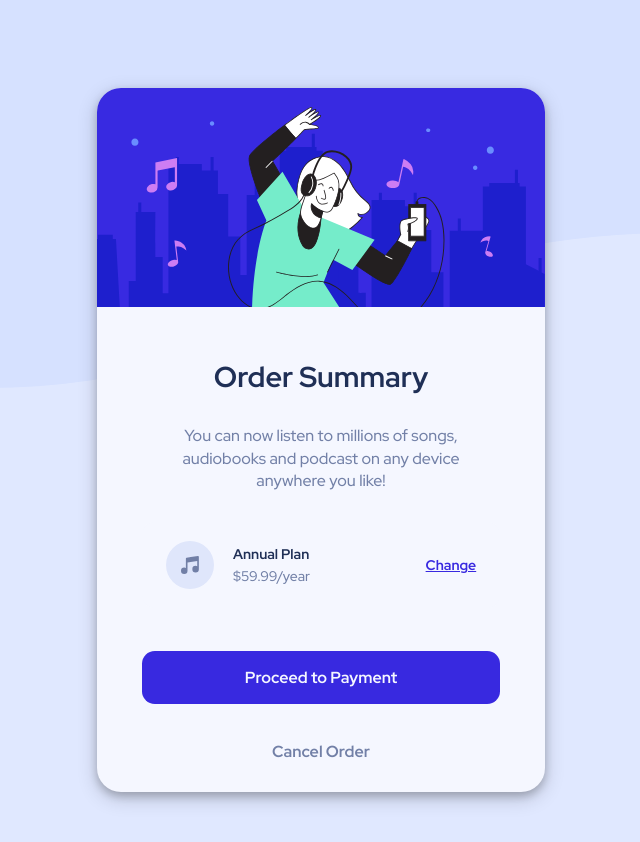
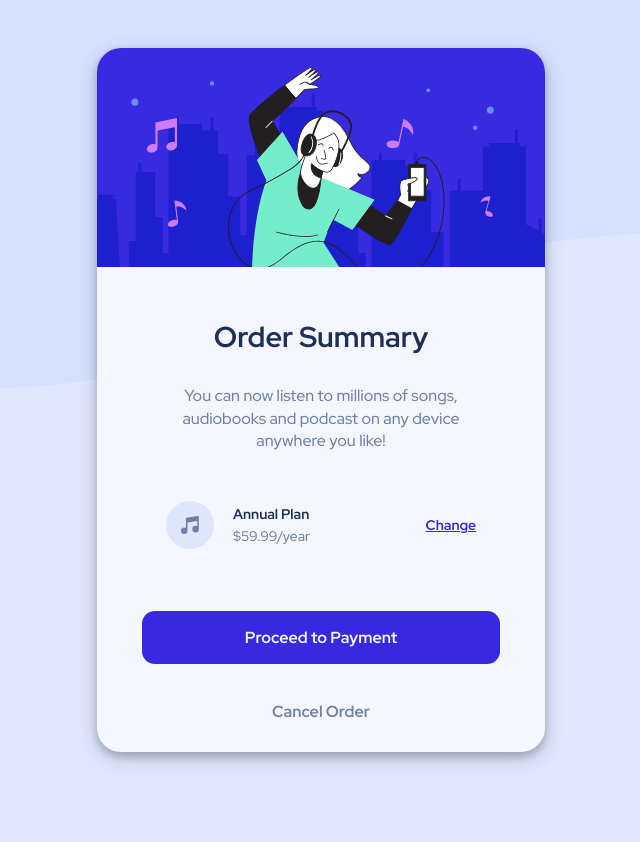
Before and after one commit to MubeenAhmadShaikh/FrontendMentorChallenges, a plain HTML site: page order-summary-component-main/index.html in a window 1280 px wide. Shown: the whole page, without its empty margins (319-959 px from the left). After the commit the page ends 800 px from the top, so only its background shows below. Drawn offline with Linux system fonts and the light colour scheme.

Commit message:
README update

```diff
--- a/order-summary-component-main/style.css
+++ b/order-summary-component-main/style.css
@@ -139,9 +139,6 @@ p {
   color: var(--darkBlue);
 }
 @media screen and (min-width: 468px) {
-  .main-container {
-    height: 110vh;
-  }
   .main-content {
     max-height: 90vh;
     max-width: 28rem;
```
Also changed, not shown: 2 other files.
